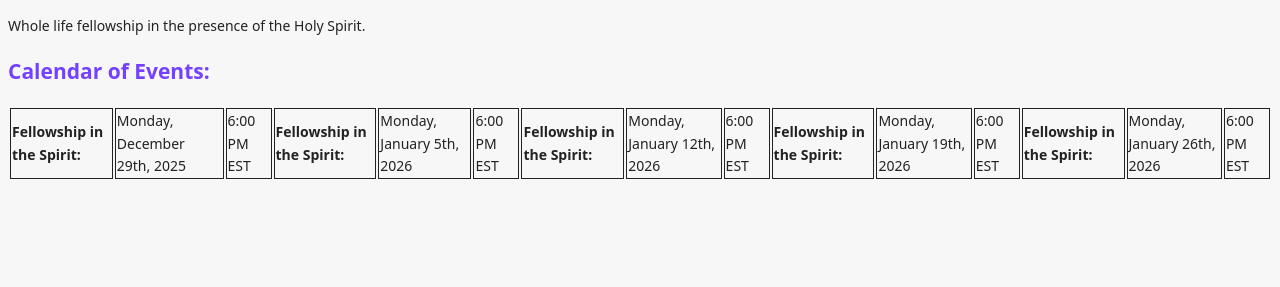
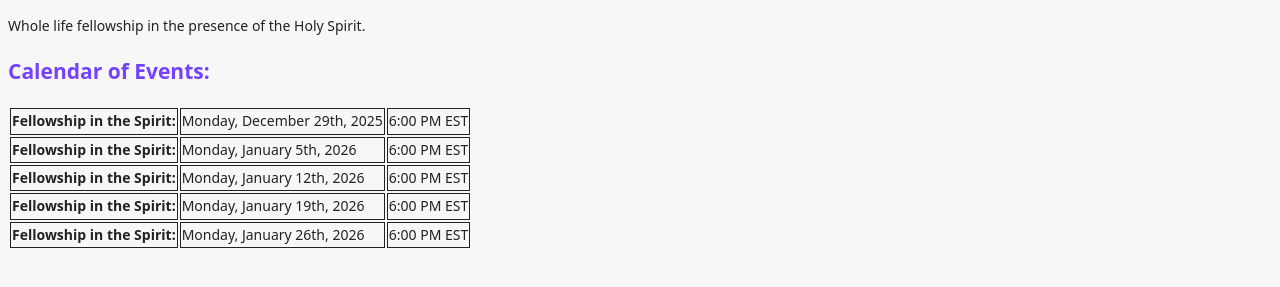
Before and after one commit to trfritsch/ToM, a plain HTML site: page index.html in a window 1280 px wide. Shown: the part 67-354 px from the top of the page. Drawn offline with Linux system fonts and the light colour scheme.

Commit message:
Update index.html

```diff
--- a/index.html
+++ b/index.html
@@ -79,13 +79,11 @@ border: 1px solid;
     <main>
         <h2>Calendar of Events:</h2>
         <table>
-            <tr>
-                <td><b>Fellowship in the Spirit:</b></td><td>Monday, December 29th, 2025</td><td>6:00 PM EST</td>
-                 <td><b>Fellowship in the Spirit:</b></td><td>Monday, January 5th, 2026</td><td>6:00 PM EST</td>
-                 <td><b>Fellowship in the Spirit:</b></td><td>Monday, January 12th, 2026</td><td>6:00 PM EST</td>
-                 <td><b>Fellowship in the Spirit:</b></td><td>Monday, January 19th, 2026</td><td>6:00 PM EST</td>
-                 <td><b>Fellowship in the Spirit:</b></td><td>Monday, January 26th, 2026</td><td>6:00 PM EST</td>
-            </tr>
+            <tr><td><b>Fellowship in the Spirit:</b></td><td>Monday, December 29th, 2025</td><td>6:00 PM EST</td></tr>
+            <tr><td><b>Fellowship in the Spirit:</b></td><td>Monday, January 5th, 2026</td><td>6:00 PM EST</td></tr>
+            <tr><td><b>Fellowship in the Spirit:</b></td><td>Monday, January 12th, 2026</td><td>6:00 PM EST</td></tr>
+            <tr><td><b>Fellowship in the Spirit:</b></td><td>Monday, January 19th, 2026</td><td>6:00 PM EST</td></tr>
+            <tr><td><b>Fellowship in the Spirit:</b></td><td>Monday, January 26th, 2026</td><td>6:00 PM EST</td></tr>
         </table>
     </main>
 </body>
```
